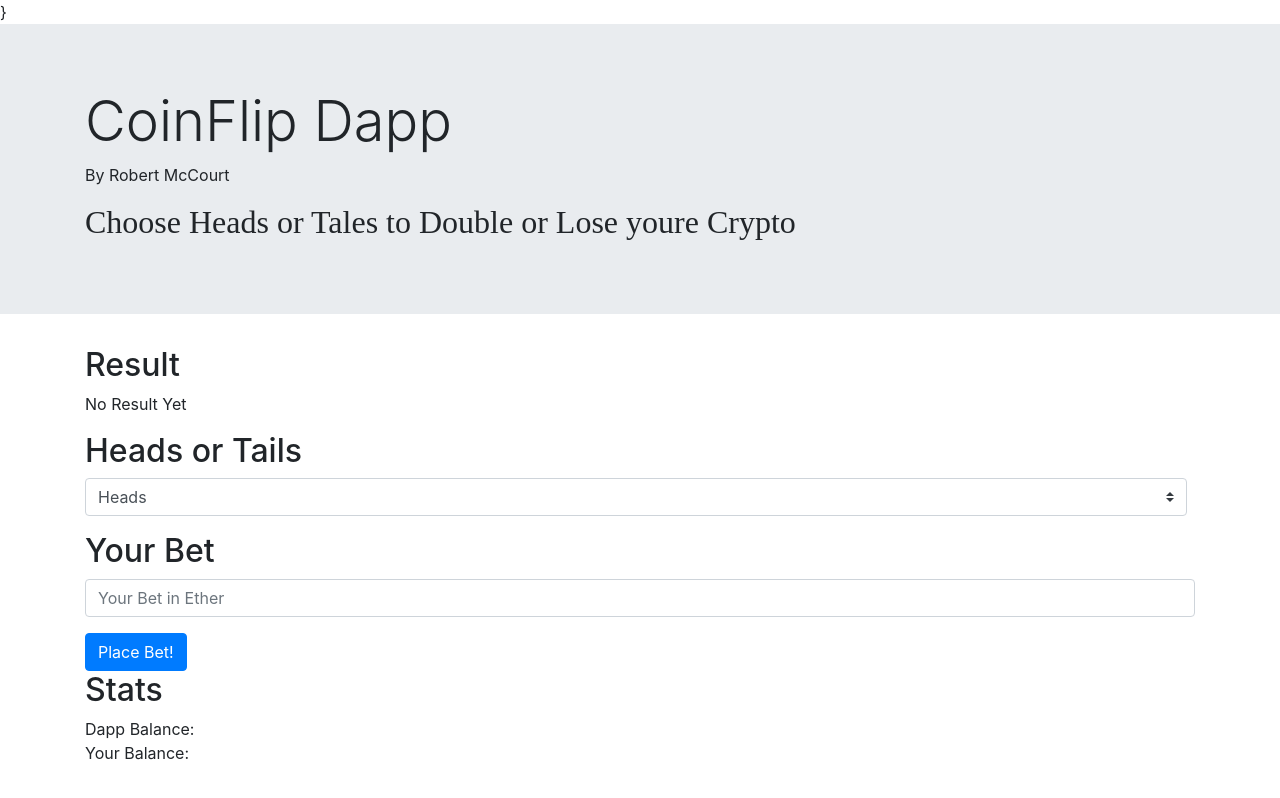
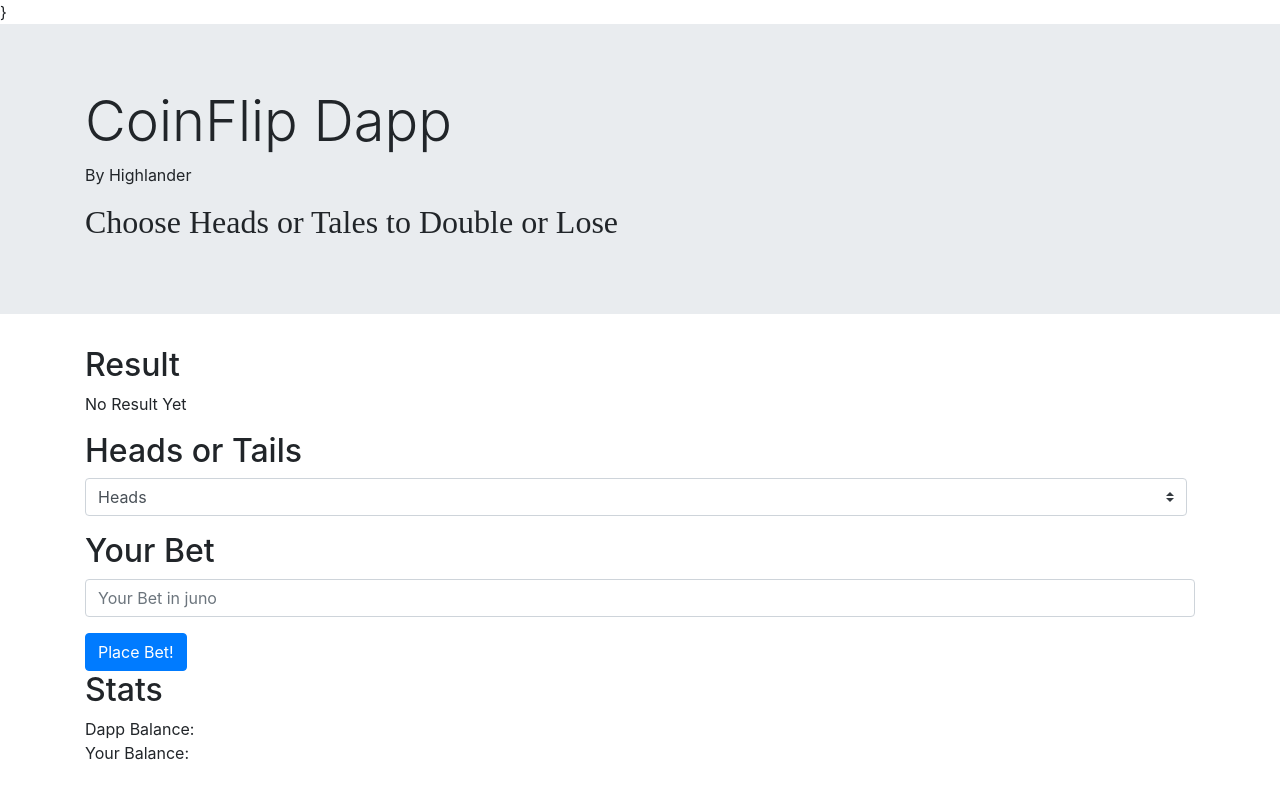
Before and after one commit to JustACryptoMoth/CoinFlipDapp, a website: page cw/dapp/index.html in a window 1280 px wide. Drawn offline with nearby package versions, Linux system fonts and the light colour scheme.

Commit message:
edited html text

```diff
--- a/cw/dapp/index.html
+++ b/cw/dapp/index.html
@@ -22,8 +22,8 @@
       <div class="jumbotron jumbotron-fluid">
         <div class="container">
           <h1  class="display-4">CoinFlip Dapp</h1>
-            <p Class"Lead" >By Robert McCourt</p>
-              <h2><Font Face="Arial Blue"> Choose Heads or Tales to Double or Lose youre Crypto </font>
+            <p Class"Lead" >By Highlander</p>
+              <h2><Font Face="Arial Blue"> Choose Heads or Tales to Double or Lose </font>
           </div>
         </div>
       <div class="container">
@@ -41,7 +41,7 @@
      </div>
      <h2>Your Bet</h2>
      <div class="input-group mb-3">
-       <input type="text" class="form-control" id="wager_input" placeholder="Your Bet in Ether" >
+       <input type="text" class="form-control" id="wager_input" placeholder="Your Bet in juno" >
      </div>
      <button type="button" id="wager_button" class="btn btn-primary">Place Bet!</button>
    </div>
```
Also changed, not shown: 1 other file.
